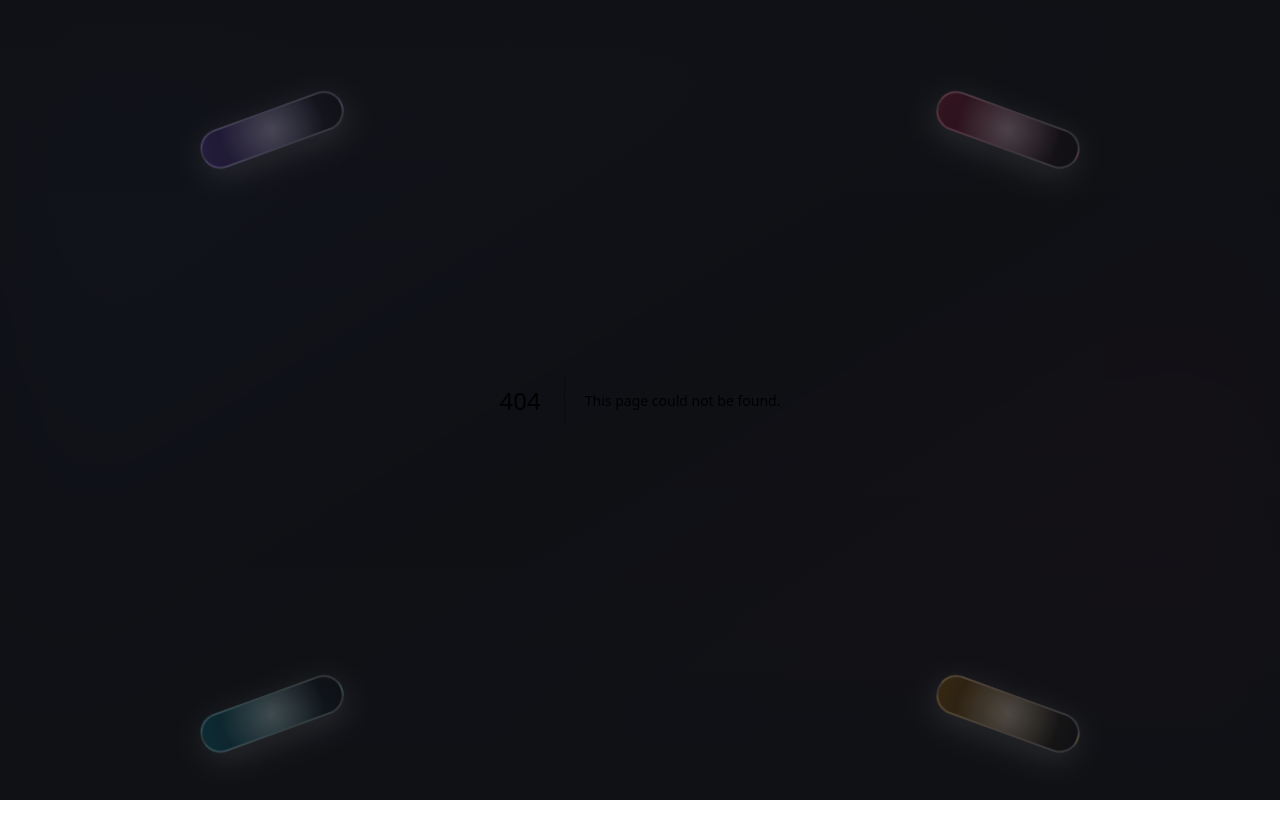
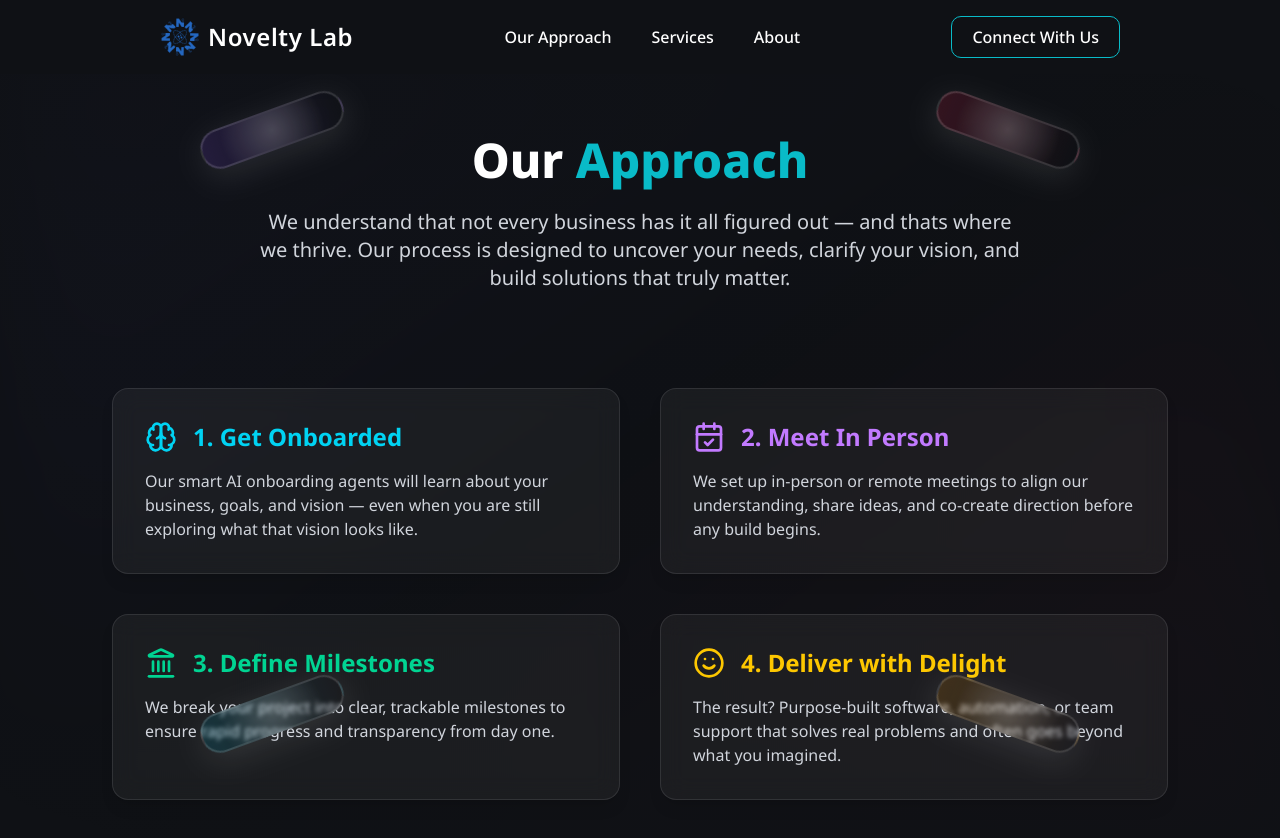
Before and after one commit to rupeshbug/novelty_lab_website, a Next.js app: page /approach in a window 1280 px wide. Before the commit this address had no page. Shown: the top 838 px of the page. Before the commit the page ends 800 px from the top, so only its background shows below. Built offline with nearby package versions, Linux system fonts and the light colour scheme.

Commit message:
first commit

```diff
--- /dev/null
+++ b/src/app/approach/page.tsx
@@ -0,0 +1,85 @@
+"use client";
+
+import Navbar from "../components/Navbar";
+import { Brain, CalendarCheck, Landmark, Smile } from "lucide-react";
+
+export default function OurApproachPage() {
+  return (
+    <>
+      <Navbar />
+      <main className="min-h-screen text-white mt-10">
+        {/* Hero Section */}
+        <section className="max-w-7xl mx-auto px-6 py-24 md:px-12 text-center">
+          <h1 className="text-4xl md:text-5xl font-extrabold mb-6">
+            Our <span className="text-[#09bbc8]">Approach</span>
+          </h1>
+          <p className="text-lg md:text-xl text-gray-300 max-w-3xl mx-auto">
+            We understand that not every business has it all figured out — and
+            thats where we thrive. Our process is designed to uncover your
+            needs, clarify your vision, and build solutions that truly matter.
+          </p>
+        </section>
+
+        {/* 4-Step Process */}
+        <section className="max-w-6xl mx-auto px-6 md:px-12 pb-24 grid grid-cols-1 md:grid-cols-2 gap-10">
+          {/* Step 1 */}
+          <div className="bg-white/5 backdrop-blur-md border border-white/10 p-8 rounded-2xl shadow-lg">
+            <div className="flex items-center gap-4 mb-4">
+              <Brain className="w-8 h-8 text-cyan-400" />
+              <h2 className="text-2xl font-bold text-cyan-400">
+                1. Get Onboarded
+              </h2>
+            </div>
+            <p className="text-gray-300">
+              Our smart AI onboarding agents will learn about your business,
+              goals, and vision — even when you are still exploring what that
+              vision looks like.
+            </p>
+          </div>
+
+          {/* Step 2 */}
+          <div className="bg-white/5 backdrop-blur-md border border-white/10 p-8 rounded-2xl shadow-lg">
+            <div className="flex items-center gap-4 mb-4">
+              <CalendarCheck className="w-8 h-8 text-purple-400" />
+              <h2 className="text-2xl font-bold text-purple-400">
+                2. Meet In Person
+              </h2>
+            </div>
+            <p className="text-gray-300">
+              We set up in-person or remote meetings to align our understanding,
+              share ideas, and co-create direction before any build begins.
+            </p>
+          </div>
+
+          {/* Step 3 */}
+          <div className="bg-white/5 backdrop-blur-md border border-white/10 p-8 rounded-2xl shadow-lg">
+            <div className="flex items-center gap-4 mb-4">
+              <Landmark className="w-8 h-8 text-emerald-400" />
+              <h2 className="text-2xl font-bold text-emerald-400">
+                3. Define Milestones
+              </h2>
+            </div>
+            <p className="text-gray-300">
+              We break your project into clear, trackable milestones to ensure
+              rapid progress and transparency from day one.
+            </p>
+          </div>
+
+          {/* Step 4 */}
+          <div className="bg-white/5 backdrop-blur-md border border-white/10 p-8 rounded-2xl shadow-lg">
+            <div className="flex items-center gap-4 mb-4">
+              <Smile className="w-8 h-8 text-yellow-400" />
+              <h2 className="text-2xl font-bold text-yellow-400">
+                4. Deliver with Delight
+              </h2>
+            </div>
+            <p className="text-gray-300">
+              The result? Purpose-built software, automation, or team support
+              that solves real problems and often goes beyond what you imagined.
+            </p>
+          </div>
+        </section>
+      </main>
+    </>
+  );
+}
```
